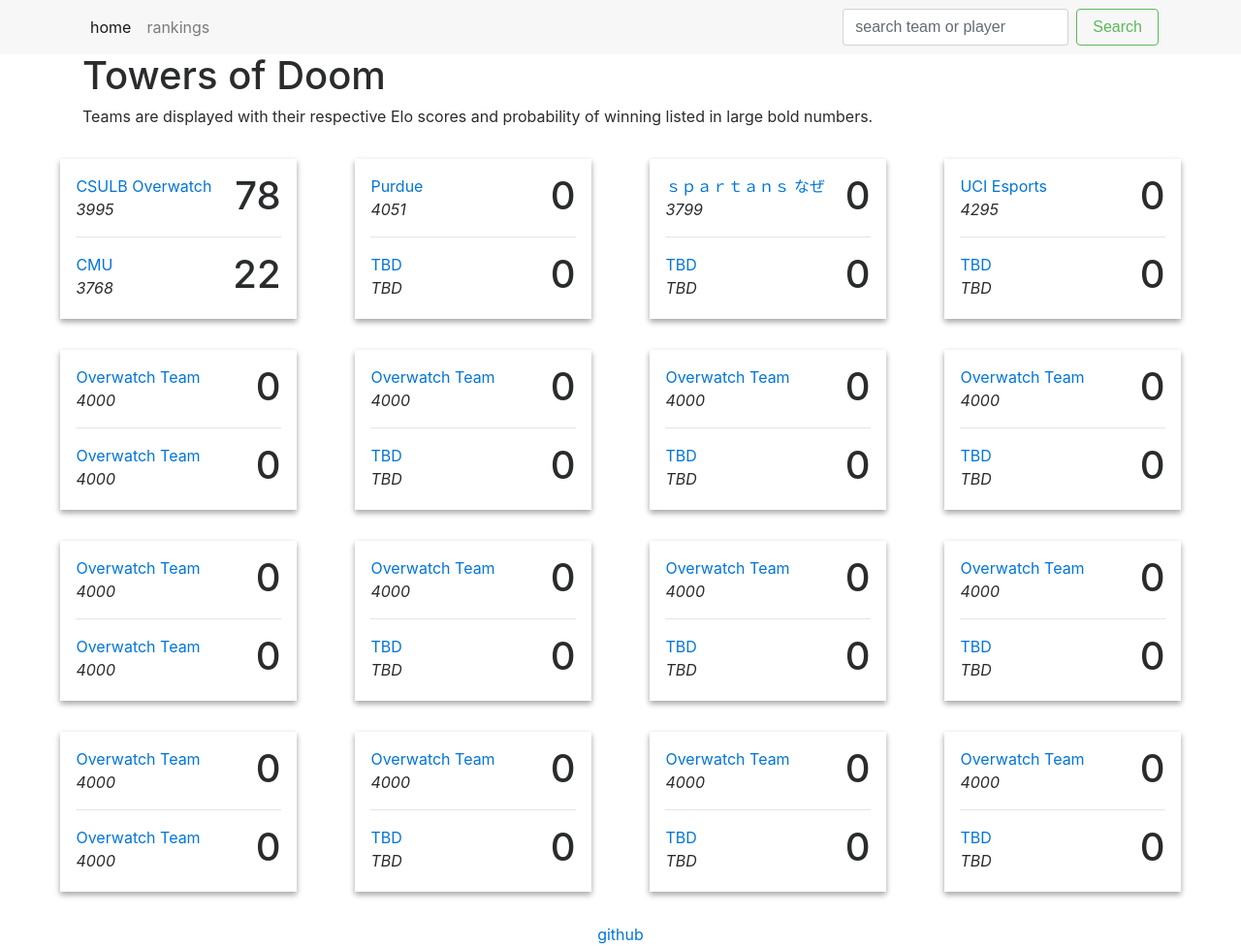
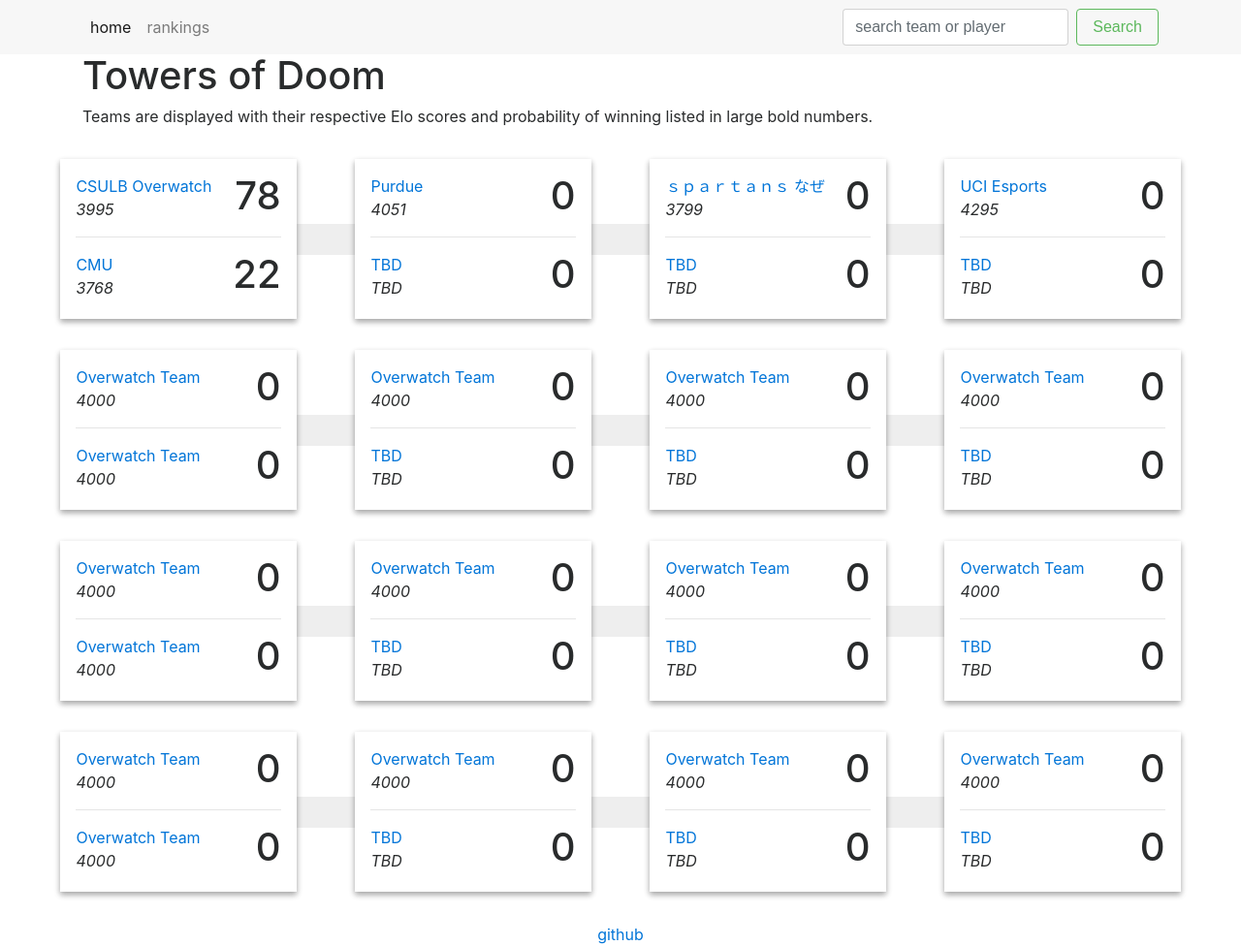
Before and after one commit to schemes-ohyeah/tcs-overwatch-elo, a Flask app: page /doom in a window 1280 px wide. Shown: the whole page at 97% size. Run offline with Flask 2, Linux system fonts and the light colour scheme; some libraries are stand-ins or nearby versions.

Commit message:
added lines between brackets

```diff
--- a/templates/doom.html
+++ b/templates/doom.html
@@ -18,6 +18,7 @@
         }
 
         .doom .row > div {
+            background: white;
             width: 20%;
             padding: 1rem;
             box-shadow: 0 3px 6px rgba(0,0,0,0.16), 0 3px 6px rgba(0,0,0,0.23);
@@ -25,6 +26,19 @@
 
         .doom .row h1 {
             float: right;
+        }
+
+        .row {
+            position: relative;
+        }
+
+        .row:before {
+            content: "";
+            position: absolute;
+            border-bottom: 2rem #eee solid;
+            height: 60%;
+            width: 90%;
+            z-index: -1;
         }
     </style>
 {% endblock %}
@@ -36,7 +50,7 @@
     </div>
     <div class="container-fluid doom">
         <!-- Row 1 -->
-        <div class="row wat">
+        <div class="row">
             <div>
                 <div>
                     <h1>78</h1>
```
